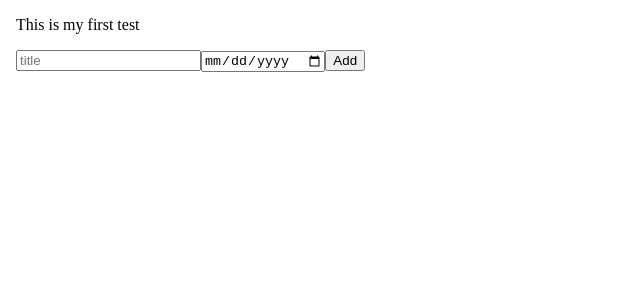
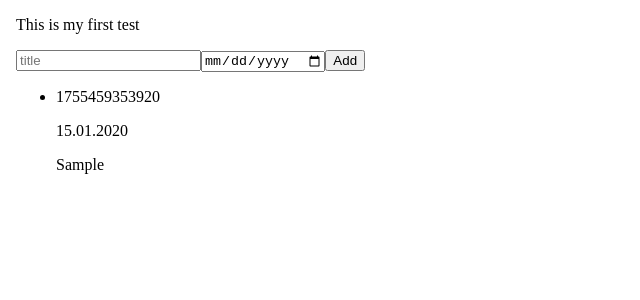
Before and after one commit to GustavoRRSilva/appointment-app-angular, an Angular app: page / in a window 1280 px wide. Both pictures are taken after typing "Sample", "2020-01-15" into the empty fields and a click on the button "Add". Shown: the top 300 px of the page, without its empty margins (0-640 px from the left). Built offline with nearby package versions, Linux system fonts and the light colour scheme.

Commit message:
feat:showing the appointments

```diff
--- a/src/app/appointment-list/appointment-list.component.html
+++ b/src/app/appointment-list/appointment-list.component.html
@@ -3,3 +3,11 @@
   <input [(ngModel)]="newAppointmentDate" type="date" id="date" placeholder="date">
   <button (click)="createAppointment()">Add</button>
 </div>
+<ul>
+
+  <li *ngFor="let appointment of appointments">
+    <p>{{appointment.id}}</p>
+    <p>{{appointment.data | date:'dd.MM.yyyy'}}</p>
+    <p>{{appointment.title}}</p>
+  </li>
+</ul>
```
